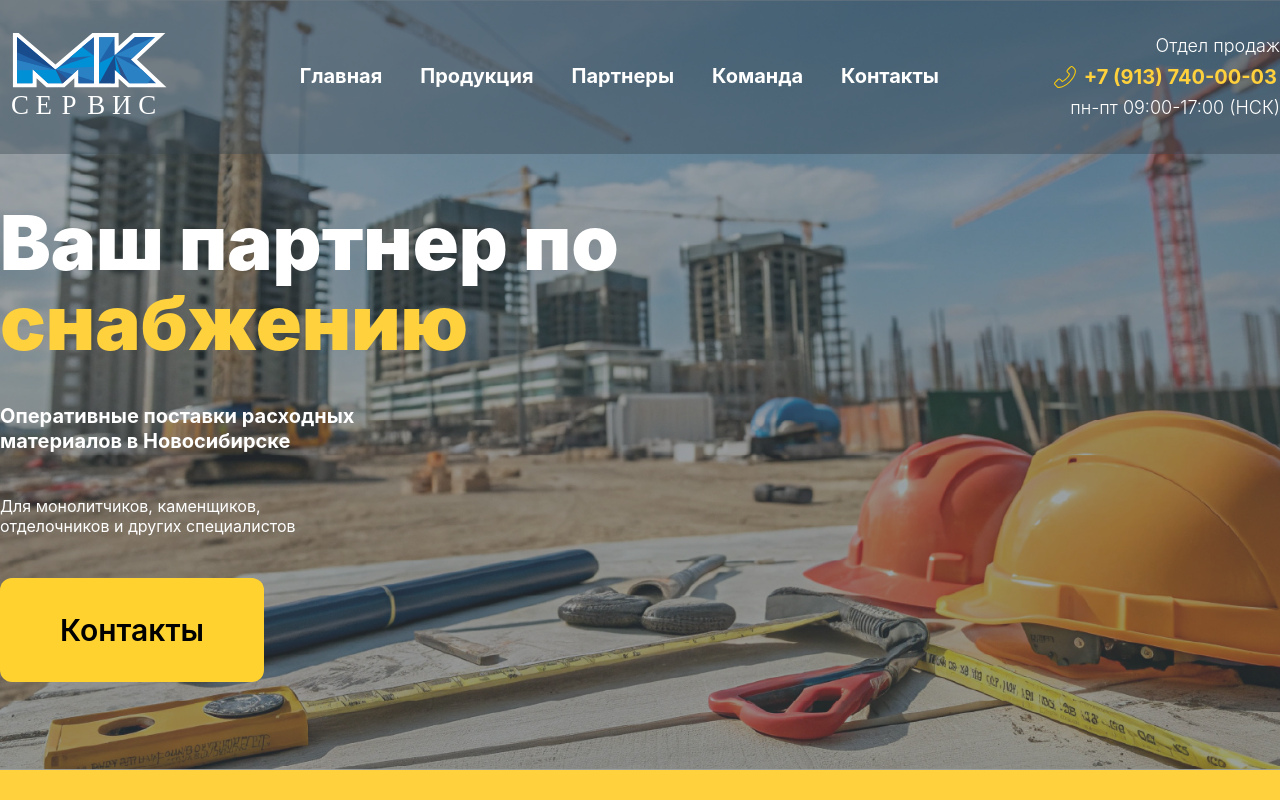
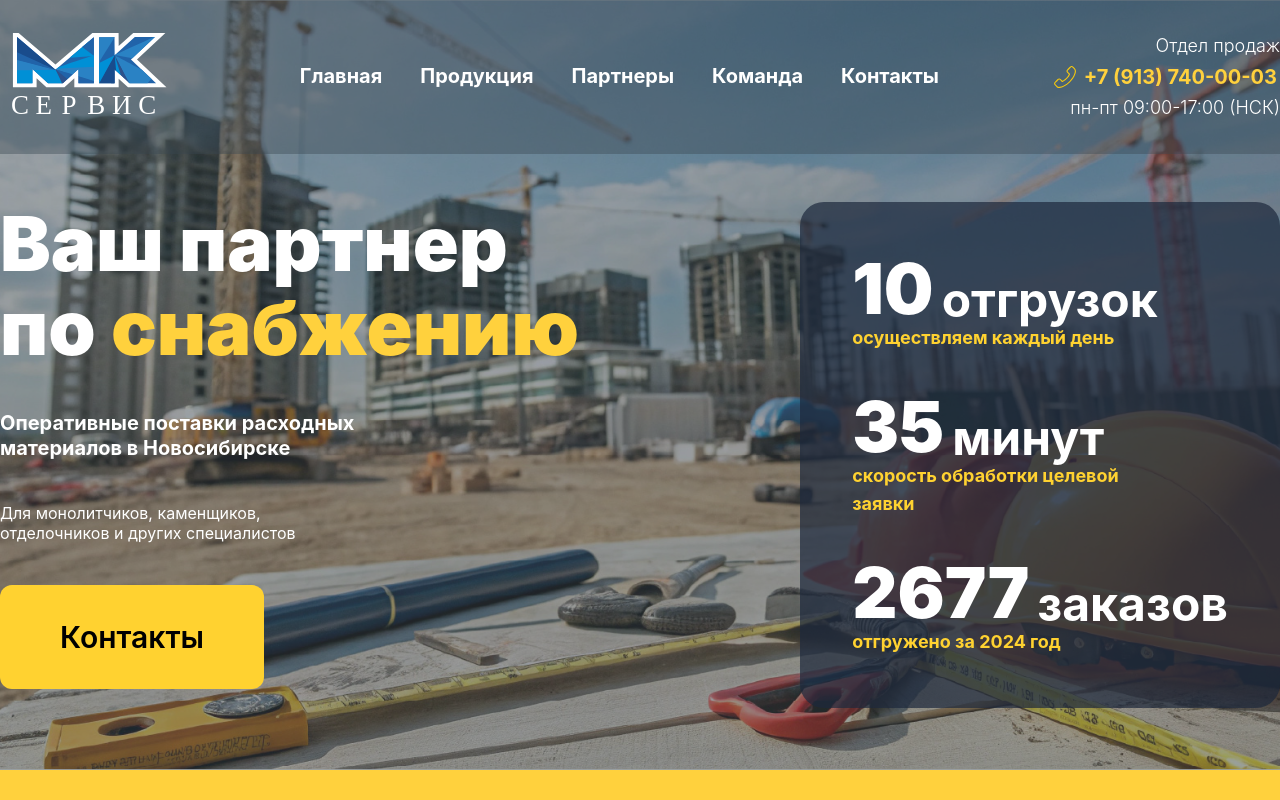
Before and after one commit to EvSedov/mk-service, a Vue app: page / in a window 1280 px wide. Shown: the top 800 px of the page. Built offline with nearby package versions, Linux system fonts and the light colour scheme.

Commit message:
Обновлены компоненты Hero и StatisticsCard по дизайну

```diff
--- /dev/null
+++ b/src/components/molecules/StatisticsCard.vue
@@ -0,0 +1,37 @@
+<template>
+  <div class="flex flex-col gap-10 rounded-3xl bg-slate-800/70 p-13">
+    <div class="mb-5">
+      <div class="flex items-end gap-2">
+        <h3 class="text-white text-[70px]! font-black! leading-none">10</h3>
+        <span class="text-white text-5xl! font-bold! ml-2">отгрузок</span>
+      </div>
+
+      <p class="text-amber-300 text-lg! font-bold!">осуществляем каждый день</p>
+    </div>
+
+    <div class="mb-5">
+      <div class="flex items-end gap-2">
+        <h3 class="text-white text-[70px]! font-black! leading-none">35</h3>
+        <span class="text-white text-5xl! font-bold! ml-2">минут</span>
+      </div>
+
+      <p class="text-amber-300 text-lg! font-bold!">
+        скорость обработки целевой <br />
+        заявки
+      </p>
+    </div>
+
+    <div>
+      <div class="flex items-end gap-2">
+        <h3 class="text-white text-[70px]! font-black! leading-none">2677</h3>
+        <span class="text-white text-5xl! font-bold! ml-2">заказов</span>
+      </div>
+
+      <p class="text-amber-300 text-lg! font-bold!">отгружено за 2024 год</p>
+    </div>
+  </div>
+</template>
+
+<script setup lang="ts">
+// Компонент не принимает пропсы
+</script>
--- a/src/components/organisms/sections/Hero.vue
+++ b/src/components/organisms/sections/Hero.vue
@@ -3,10 +3,11 @@
     <div class="hero-filter"></div>
     <Header />
     <div class="hero-bg container">
-      <div class="hero__content flex">
-        <div class="flex flex-col gap-10.5">
-          <h2 class="w-[630px] m-0 p-0 text-[76px]/20 text-white font-black!">
-            Ваш партнер по
+      <div class="hero__content flex items-start justify-between w-full">
+        <div class="flex flex-col gap-10.5 max-w-[50%]">
+          <h2 class="m-0 p-0 text-[76px]/[1.1] text-white font-black!">
+            Ваш партнер <br />
+            по
             <span class="font-black! text-[#FFD13D]">снабжению</span>
           </h2>
           <p class="text-white text-xl/tight w-[394px] font-bold!">
@@ -20,7 +21,8 @@
             class="text-black bg-amber-300 w-[264px] h-26 text-3xl font-semibold! rounded-xl"
           />
         </div>
-        <div class="content-right"></div>
+
+        <StatisticsCard />
       </div>
     </div>
   </section>
@@ -29,6 +31,7 @@
 <script setup lang="ts">
 import Header from '@/components/organisms/Header.vue';
 import Button from '@/components/atoms/Button.vue';
+import StatisticsCard from '@/components/molecules/StatisticsCard.vue';
 </script>
 
 <style scoped>
@@ -62,5 +65,6 @@ import Button from '@/components/atoms/Button.vue';
   position: relative;
   z-index: 20;
   padding-top: 48px;
+  margin: auto;
 }
 </style>
--- a/src/components/organisms/sections/SectionDivider.vue
+++ b/src/components/organisms/sections/SectionDivider.vue
@@ -40,7 +40,7 @@ defineProps<{
   left: 0;
   right: 0;
   top: 55%;
-  height: 14px;
+  height: 22px;
   background-color: white;
   z-index: 1;
   transform: translateY(-50%);
--- a/src/components/pages/HomePage.vue
+++ b/src/components/pages/HomePage.vue
@@ -6,6 +6,7 @@ import SectionDivider from '@/components/organisms/sections/SectionDivider.vue';
 
 <template>
   <PageLayout>
+    <Hero />
     <SectionDivider
       title="Продукция"
       text="Снабжение строительных объектов расходными материалами"
--- a/src/components/templates/PageLayout.vue
+++ b/src/components/templates/PageLayout.vue
@@ -1,11 +1,9 @@
 <script setup lang="ts">
-import Hero from '../organisms/sections/Hero.vue';
-import Footer from '@/components/organisms/Footer.vue'
+import Footer from '@/components/organisms/Footer.vue';
 </script>
 
 <template>
   <div class="layout">
-    <Hero />
     <main class="main-content">
       <slot />
     </main>
```
